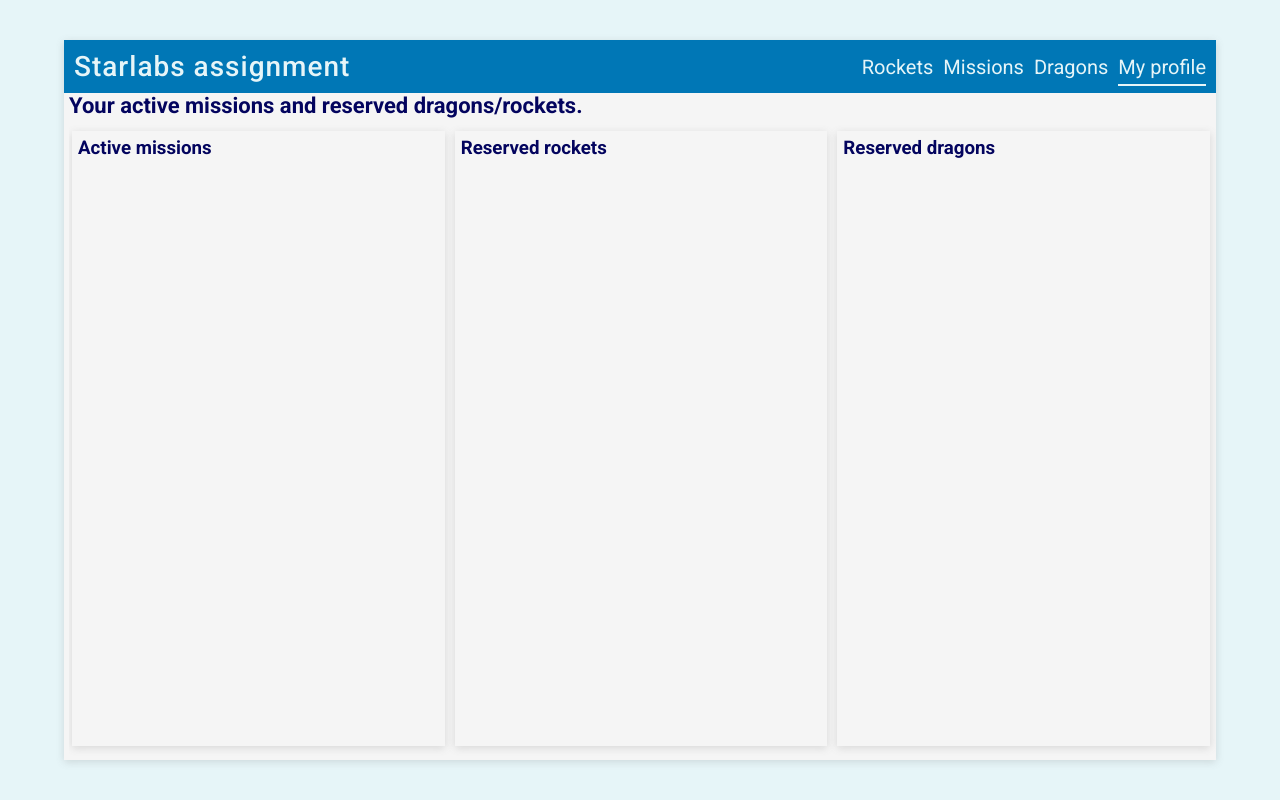
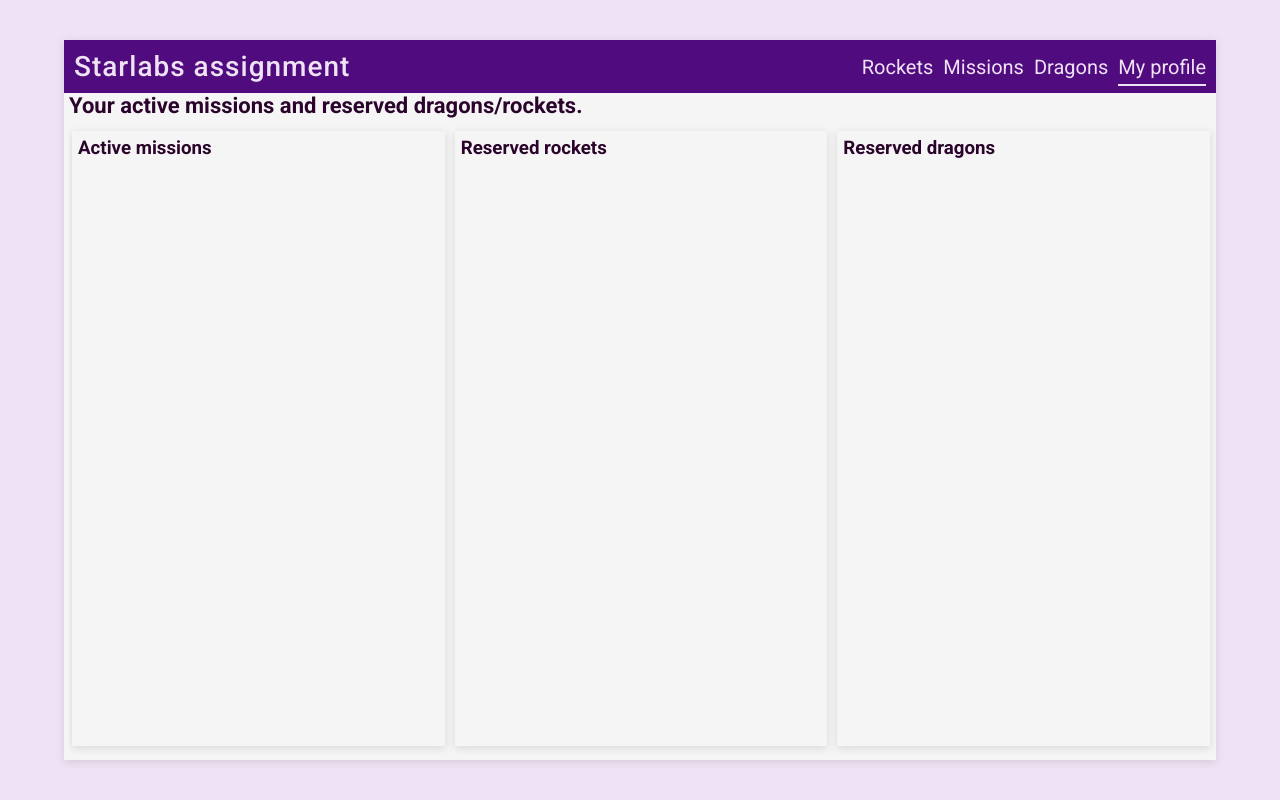
Before and after one commit to endritbejta/groud-assignment-starlabs, a React (Create React App) app: page /my-profile in a window 1280 px wide. Built offline with nearby package versions, Linux system fonts and the light colour scheme; a web font is replaced by a local one.

Commit message:
feature/changed theme

```diff
--- a/src/components/ActionsButton.js
+++ b/src/components/ActionsButton.js
@@ -20,17 +20,22 @@ const ActionsButton = ({ data, type }) => {
   let content;
   if (type === "mission") {
     // content logic here
-    content = data.mission_reserved === true ? "Leave Mission" : "Join Mission";
+    content =
+      data.mission_reserved === true ? "Leave Mission  ↘" : "Join Mission  ↗";
   } else if (type === "dragon") {
     // content logic here
     content =
-      data.dragon_reserved === true ? "Cancel Reservation" : "Reserve dragon";
+      data.dragon_reserved === true
+        ? "Cancel Reservation  ↘"
+        : "Reserve dragon  ↗";
   } else if (type === "rocket") {
     content =
-      data.rocket_reserved === true ? "Cancel Reservation" : "Reserve Rocket";
+      data.rocket_reserved === true
+        ? "Cancel Reservation  ↘"
+        : "Reserve Rocket  ↗";
   }
   const dispatch = useDispatch();
-  const clickHandler = () => {
+  const clickHandler = (e) => {
     if (type === "mission") {
       if (data.mission_reserved) {
         dispatch(leaveMission(data.mission_id));
@@ -47,10 +52,13 @@ const ActionsButton = ({ data, type }) => {
       } else dispatch(reserveDragon(data.id));
     }
   };
-
   return (
-    <button type="button" className={classes.button} onClick={clickHandler}>
-      {content}
+    <button
+      type="button"
+      className={classes.button}
+      onClick={(e) => clickHandler(e)}
+    >
+      <p className={classes.buttonText}>{content}</p>
     </button>
   );
 };
--- a/src/components/ActionsButton.module.css
+++ b/src/components/ActionsButton.module.css
@@ -1,15 +1,32 @@
 .button {
   width: max-content;
-  padding: 5px 10px;
+  display: flex;
+  align-items: center;
   align-self: flex-end;
-  background-color: rgba(255, 255, 255, 0.6);
+  background-color: rgba(255, 255, 255, 0.3);
   border-radius: 5px;
+  font-size: 18px;
+  transition: all 0.2s ease;
   border: none;
   box-shadow: var(--shadow-secondary);
-  color: inherit;
+  color: var(--color-primary-450);
   z-index: 1;
+  padding: 10px 15px;
+}
+.buttonActive {
+  border: 1px solid rgb(78, 117, 19);
+  color: rgb(78, 117, 19);
+}
+
+.buttonText {
+  z-index: 1;
+  filter: blur(0);
 }
 
 .button:hover {
-  background-color: rgba(255, 255, 255, 0.8);
+  background-color: rgba(255, 255, 255, 0.5);
 }
+
+.button:active {
+  background-color: rgba(255, 255, 255, 0.7);
+}
--- a/src/components/ListItem.module.css
+++ b/src/components/ListItem.module.css
@@ -50,8 +50,10 @@
   display: flex;
   flex-direction: column;
   gap: 5px;
+  padding: 5px;
   box-shadow: var(--shadow-terciary);
-  padding: 5px;
+  padding-bottom: 10px;
+  padding-right: 10px;
   position: relative;
 }
 
--- a/src/index.css
+++ b/src/index.css
@@ -7,13 +7,13 @@
 }
 
 :root {
-  --color-primary: #e6f5f8;
-  --color-primary-100: #caf0f8;
-  --color-primary-200: #90e0ef;
-  --color-primary-300: #00b4d8;
-  --color-primary-400: #0077b6;
-  --color-primary-450: #0015b6;
-  --color-primary-500: #03045e;
+  --color-primary: #efe2f5;
+  --color-primary-100: #bd88e1;
+  --color-primary-200: #9140bd;
+  --color-primary-300: #8f1ba9;
+  --color-primary-400: #500c7e;
+  --color-primary-450: #3d0f65;
+  --color-primary-500: rgb(43, 4, 43);
 
   --shadow-primary: rgba(99, 99, 99, 0.2) 0px 2px 8px 0px;
   --shadow-secondary: rgba(0, 0, 0, 0.02) 0px 1px 3px 0px,
@@ -74,3 +74,8 @@ button:hover {
   display: inline-block;
   transform: skew(8deg, 3deg);
 }
+
+.buttonActive {
+  border: 1px solid rgb(78, 117, 19);
+  color: rgb(78, 117, 19);
+}
--- a/src/pages/Dragons.module.css
+++ b/src/pages/Dragons.module.css
@@ -66,9 +66,12 @@
   background: linear-gradient(
     to bottom,
     rgba(255, 255, 255, 0.2),
-    rgba(0, 0, 0, 0.1) 10%,
+    rgba(0, 0, 0, 0.2) 10%,
+    rgba(0, 0, 0, 0.3) 20%,
     rgba(0, 0, 0, 0.3) 40%,
-    rgba(0, 0, 0, 0.4) 70%,
-    rgba(0, 0, 0, 0.7) 100%
+    rgba(0, 0, 0, 0.3) 70%,
+    rgba(0, 0, 0, 0.1) 80%,
+    rgba(255, 255, 255, 0.2) 90%,
+    rgba(255, 255, 255, 0.1) 100%
   );
 }
--- a/src/pages/Rockets.module.css
+++ b/src/pages/Rockets.module.css
@@ -58,11 +58,13 @@
   pointer-events: none;
   background: linear-gradient(
     to bottom,
-    rgba(255, 255, 255, 0.2),
+    rgba(255, 255, 255, 0.1),
     rgba(0, 0, 0, 0.1) 10%,
-    rgba(0, 0, 0, 0.3) 40%,
-    rgba(0, 0, 0, 0.4) 70%,
-    rgba(0, 0, 0, 0.7) 100%
+    rgba(0, 0, 0, 0.2) 20%,
+    rgba(0, 0, 0, 0.3) 60%,
+    rgba(0, 0, 0, 0.2) 80%,
+    rgba(0, 0, 0, 0.1) 90%,
+    rgba(255, 255, 255, 0.2) 100%
   );
 }
 
```
